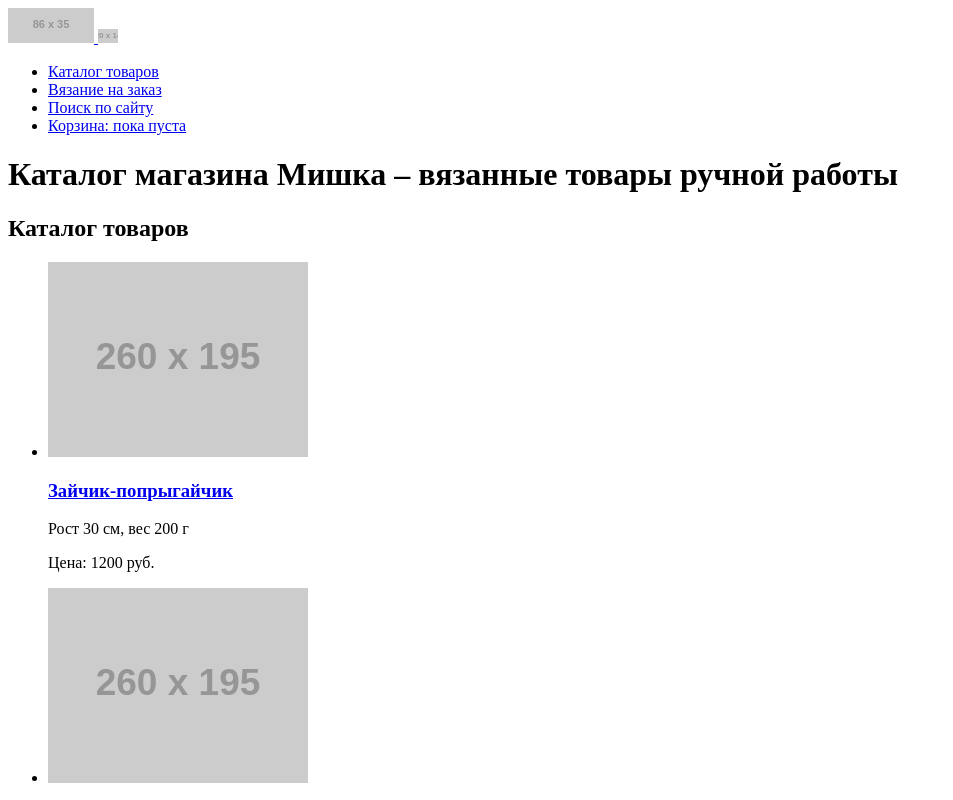
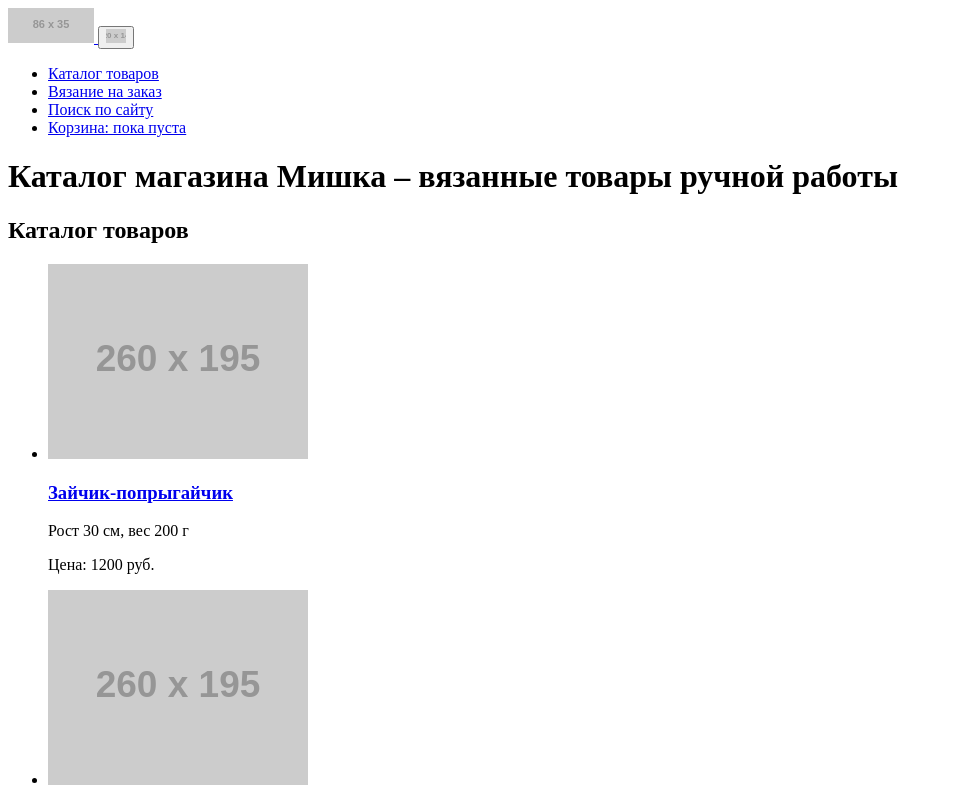
Before and after one commit to ksenya-7/143091-mishka-20, a website: page source/catalog.html in a window 1280 px wide. Shown: the top 800 px of the page, without its empty margins (0-953 px from the left). Drawn offline with Linux system fonts and the light colour scheme; placeholder pictures from the web are drawn by us.

Commit message:
добавила кнопку для выпадающего меню

```diff
--- a/source/catalog.html
+++ b/source/catalog.html
@@ -12,7 +12,8 @@
       <a href="index.html" aria-label="переход на главную">
         <img src="https://via.placeholder.com/86x35" width="86" height="35" alt="логотип Мишка">
       </a>
-      <img src="https://via.placeholder.com/20x14" width="20" height="14" alt="навигация для выпадающего меню">
+      <button type="button"><img src="https://via.placeholder.com/20x14" width="20" height="14"
+          alt="навигация для выпадающего меню"></button>
       <ul class="menu-nav__list visually-hidden">
         <li class="menu-nav__item">
           <a href="catalog.html">Каталог товаров</a>
```
Also changed, not shown: source/form.html (+2 -1 lines), source/index.html (+2 -1 lines).
